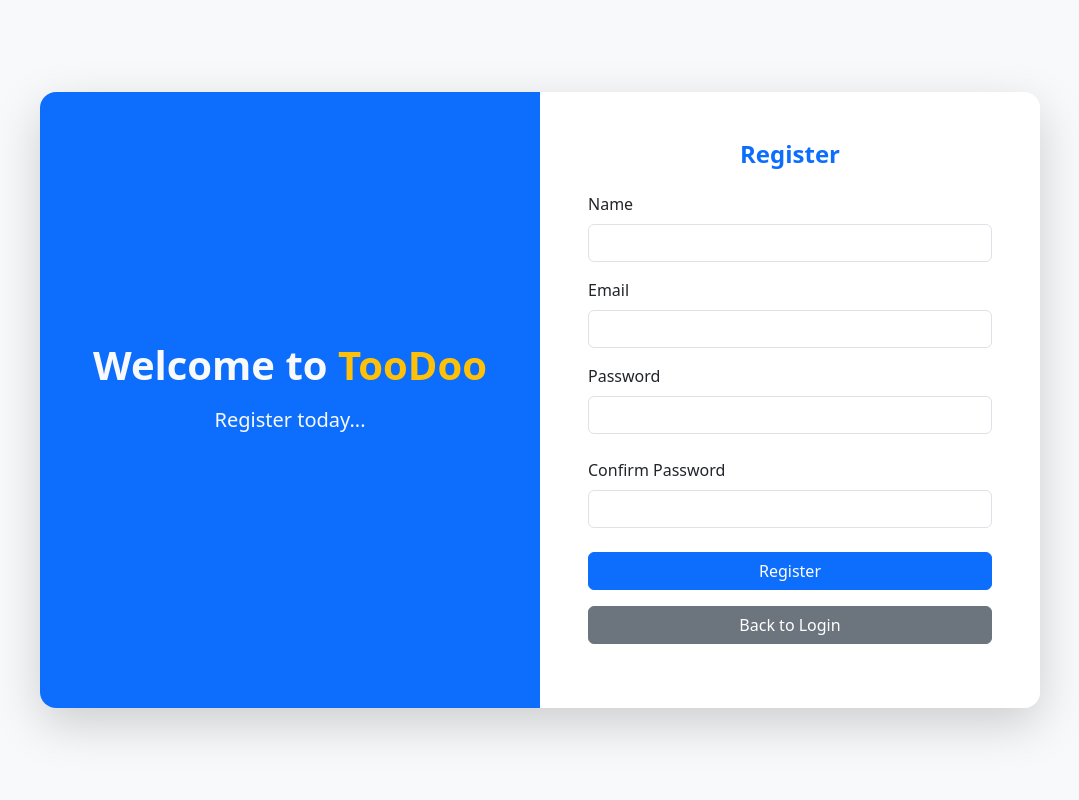
After one commit to atharkn7/toodoo, a Flask app: page /register in a window 1280 px wide. The commit adds this page. Shown: the whole page, without its empty margins (100-1179 px from the left). Run offline with Flask 3, Linux system fonts and the light colour scheme.

Commit message:
Login/register forms added

```diff
--- a/toodoo/__init__.py
+++ b/toodoo/__init__.py
@@ -4,6 +4,8 @@ from .routes import main_bp
 
 # app config
 app = Flask(__name__)
+# App Configurations
+app.config['SECRET_KEY'] = 'pass'   # Secret Key
 
 # Gets all routes from main_bp
 app.register_blueprint(main_bp)
--- a/toodoo/forms.py
+++ b/toodoo/forms.py
@@ -0,0 +1,18 @@
+from flask_wtf import FlaskForm
+from wtforms import EmailField, StringField, PasswordField, SubmitField
+from wtforms.validators import DataRequired, Length, EqualTo
+
+
+# Auth Forms
+class LoginForm(FlaskForm):
+    email = EmailField('Email', validators=[DataRequired()])
+    password = PasswordField('Password', validators=[Length(min=8, max=16)])
+    login = SubmitField('Login')
+
+
+class RegisterForm(FlaskForm):
+    name = StringField('Name', validators=[DataRequired()])
+    email = EmailField('Email', validators=[DataRequired()])
+    password = PasswordField('Password', validators=[Length(min=8, max=16), EqualTo('password2', message='Passwords Must Match')])
+    password2 = PasswordField('Confirm Password', validators=[Length(min=8, max=16)])
+    register = SubmitField('Register')
--- a/toodoo/routes.py
+++ b/toodoo/routes.py
@@ -1,10 +1,25 @@
-from flask import Blueprint, render_template
+from flask import Blueprint, render_template, redirect, url_for
+from .forms import LoginForm, RegisterForm
 
 
 # Creates the main blueprint that gets sent to init
 main_bp = Blueprint('main', __name__)
 
 
-@main_bp.route('/')
+""" LOGIN ROUTES """
+@main_bp.route('/', methods=["GET", "POST"])
 def index():
-    return render_template('home.html')
+    form = LoginForm()
+    if form.validate_on_submit():
+        return redirect(url_for('index'))
+
+    return render_template('auth/login.html', form=form)
+
+
+@main_bp.route('/register', methods=["GET", "POST"])
+def register():
+    form = RegisterForm()
+    if form.validate_on_submit():
+        return redirect(url_for('index'))
+
+    return render_template('auth/register.html', form=form)
--- /dev/null
+++ b/toodoo/templates/auth/home.html
@@ -0,0 +1,8 @@
+{% extends "base.html" %}
+
+{% block content %}
+
+{% block login %}
+{% endblock %}
+
+{% endblock %}
--- /dev/null
+++ b/toodoo/templates/auth/register.html
@@ -0,0 +1,44 @@
+{% extends "auth/home.html" %}
+
+{% block login %}
+<div class="container-fluid min-vh-100 d-flex align-items-center justify-content-center bg-light">
+    <div class="row w-100 shadow-lg rounded-4 overflow-hidden" style="max-width: 1000px;">
+
+        <!-- Left Section: Welcome -->
+        <div
+            class="col-md-6 d-flex flex-column align-items-center justify-content-center text-center text-light bg-primary p-5">
+            <h1 class="fw-bold mb-3">Welcome to <span class="text-warning">TooDoo</span></h1>
+            <p class="lead mb-4">Register today...</p>
+            <!-- <a href="#" class="btn btn-light btn-lg fw-semibold shadow-sm">Get Started</a> -->
+        </div>
+
+        <!-- Right Section: Login/Register -->
+
+        <div class="col-md-6 bg-white p-5 text-center d-flex flex-column justify-content-center">
+            <h4 class="fw-semibold mb-4 text-primary">Register</h4>
+
+            <form method="POST">
+                {{ form.csrf_token }}
+                <div class="mb-3 text-start">
+                    {{ form.name.label(class="form-label") }}
+                    {{ form.name(class="form-control")}}
+                </div>
+                <div class="mb-3 text-start">
+                    {{ form.email.label(class="form-label") }}
+                    {{ form.email(class="form-control")}}
+                </div>
+                <div class="mb-4 text-start">
+                    {{ form.password.label(class="form-label") }}
+                    {{ form.password(class="form-control")}}
+                </div>
+                <div class="mb-4 text-start">
+                    {{ form.password2.label(class="form-label") }}
+                    {{ form.password2(class="form-control")}}
+                </div>
+                {{ form.register(class="btn btn-primary w-100 mb-3") }}
+                <a href="{{ url_for('main.index') }}" class="btn btn-secondary w-100 mb-3">Back to Login</a>
+            </form>
+        </div>
+
+
+        {% endblock%}
--- a/toodoo/templates/base.html
+++ b/toodoo/templates/base.html
@@ -21,7 +21,7 @@
 </head>
 
 <body>
-    <div class="container">
+    <div class="container-fluid">
         {% block content %}
         {% endblock %}
     </div>
```
Also changed, not shown: toodoo/templates/auth/login.html (added, +38 -0 lines), toodoo/templates/home.html (deleted, +0 -15 lines).
